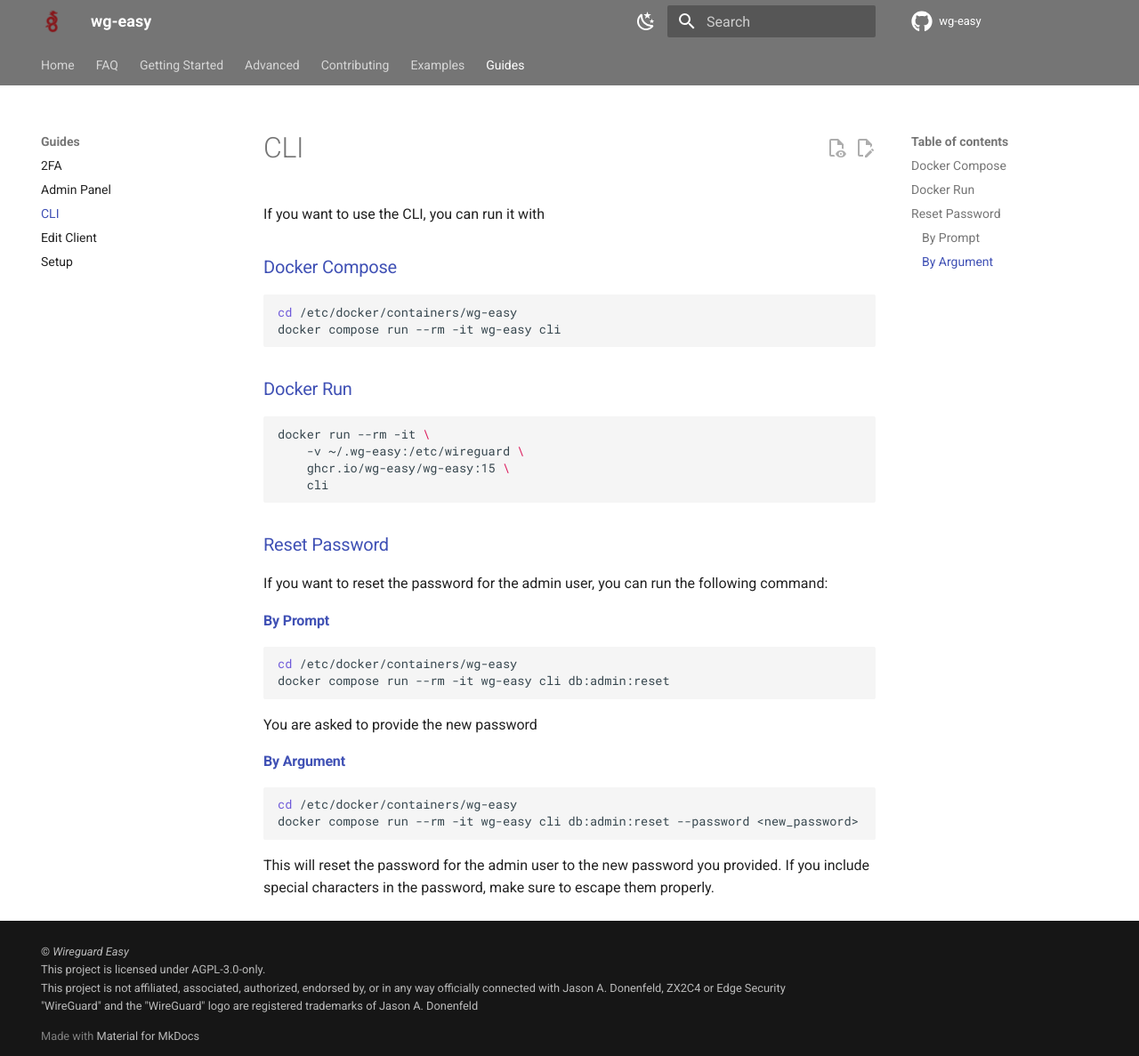
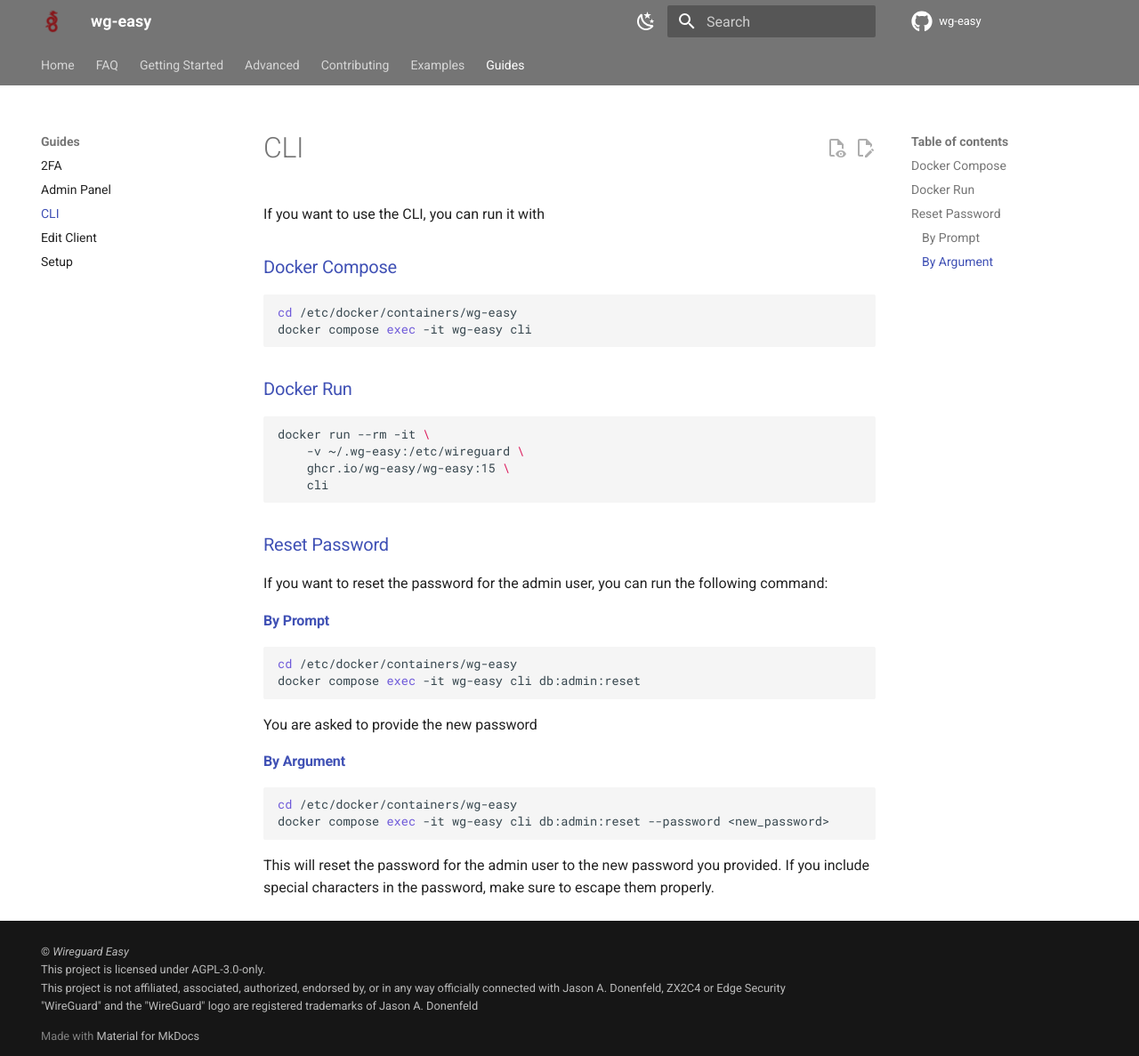
Before and after one commit to wg-easy/wg-easy, an MkDocs documentation site: the page built from docs/content/guides/cli.md, in a window 1280 px wide and 1187 px high. Shown: the whole window at 89% size. Built offline with MkDocs 1.6.1 and Material for MkDocs 9.7.7, drawn with Linux system fonts in a browser that asks for light colours; comment, search, counter and statistics services are not loaded; the version menu is left out.

````diff
--- a/docs/content/guides/cli.md
+++ b/docs/content/guides/cli.md
@@ -8,7 +8,7 @@
 
 ```shell
 cd /etc/docker/containers/wg-easy
-docker compose run --rm -it wg-easy cli
+docker compose exec -it wg-easy cli
 ```
 
 ### Docker Run
@@ -28,7 +28,7 @@
 
 ```shell
 cd /etc/docker/containers/wg-easy
-docker compose run --rm -it wg-easy cli db:admin:reset
+docker compose exec -it wg-easy cli db:admin:reset
 ```
 
 You are asked to provide the new password
@@ -37,7 +37,7 @@
 
 ```shell
 cd /etc/docker/containers/wg-easy
-docker compose run --rm -it wg-easy cli db:admin:reset --password <new_password>
+docker compose exec -it wg-easy cli db:admin:reset --password <new_password>
 ```
 
 This will reset the password for the admin user to the new password you provided. If you include special characters in the password, make sure to escape them properly.
````
Also changed, not shown: 1 other file.
